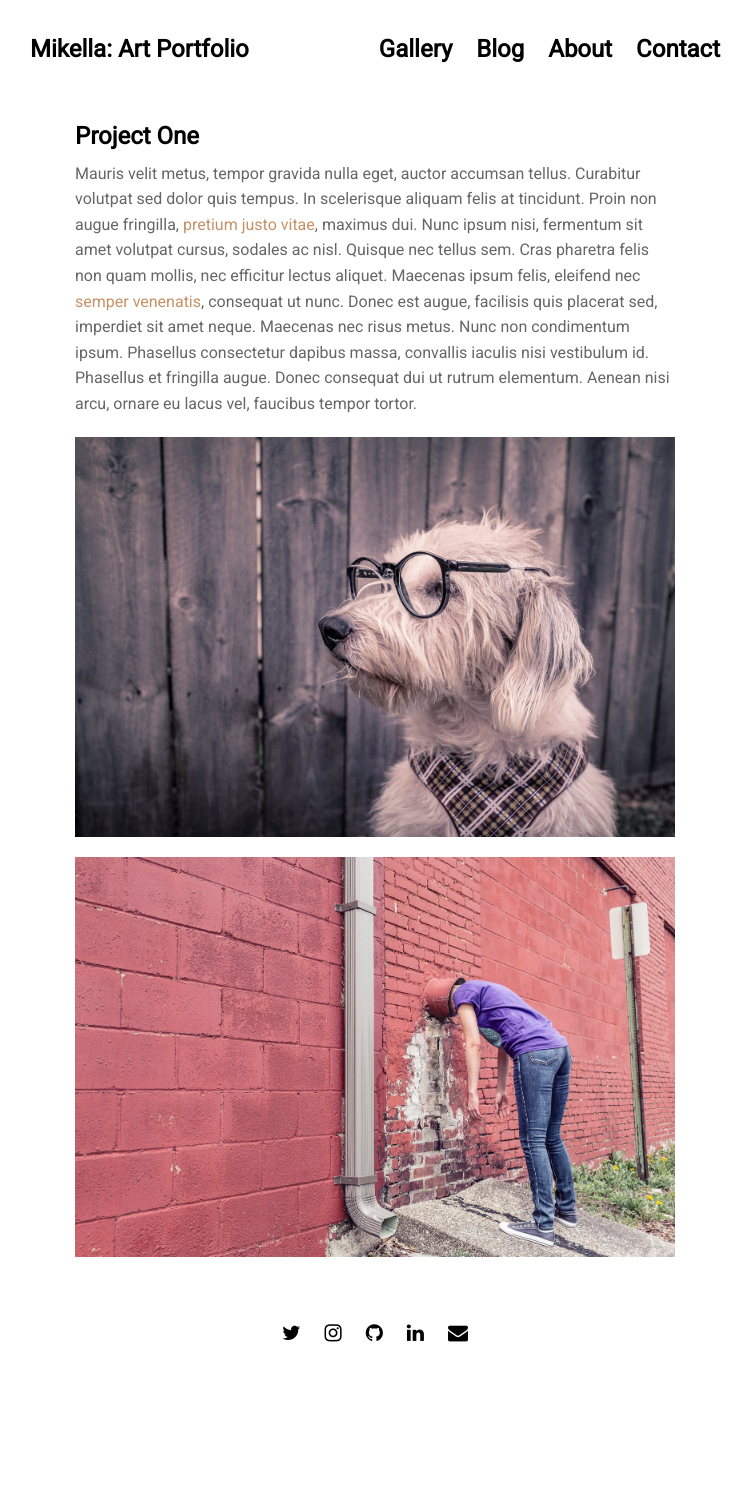
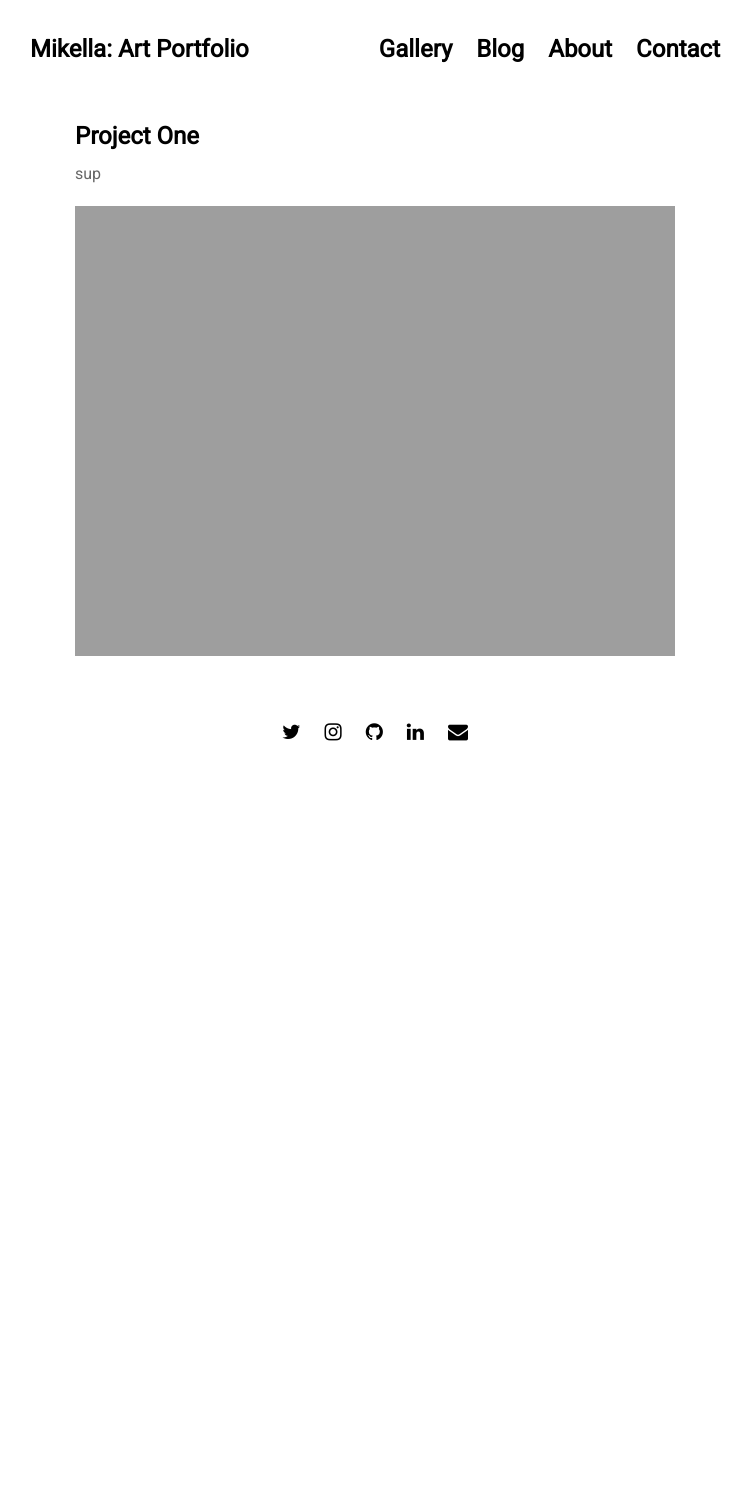
Before and after one commit to mdnuzen/mdnuzen.github.io, a Jekyll site: the page built from projects/proj-1.md, in a window 1280 px wide. Shown: the whole page, without its empty margins (265-1017 px from the left). Built offline with Jekyll 4.4.1, drawn with Linux system fonts in a browser that asks for light colours; nearby versions of some CDN libraries; after the commit the page ends 900 px from its top, so only the background shows below that.

Commit message:
edited settings project 1

```diff
--- a/_data/settings.yml
+++ b/_data/settings.yml
@@ -47,8 +47,7 @@ about: >
 contact: >
   # Contact
 
-  You may contact me [through my email](mailto:l.nguyen.paul@gmail.com) or [tweet at me](https://twitter.com/intent/tweet?text=%40paululele) if you have any questions or would like to bring up any issues.
-
+  You may contact me [through my email](mailto:mdnuzen@gmail.com)
 #-------------------------------
 # Work Section
 
--- a/projects/proj-1.md
+++ b/projects/proj-1.md
@@ -2,8 +2,10 @@
 layout: post
 title: 'Project One'
 ---
-Mauris velit metus, tempor gravida nulla eget, auctor accumsan tellus. Curabitur volutpat sed dolor quis tempus. In scelerisque aliquam felis at tincidunt. Proin non augue fringilla, [pretium justo vitae](#), maximus dui. Nunc ipsum nisi, fermentum sit amet volutpat cursus, sodales ac nisl. Quisque nec tellus sem. Cras pharetra felis non quam mollis, nec efficitur lectus aliquet. Maecenas ipsum felis, eleifend nec [semper venenatis](#), consequat ut nunc. Donec est augue, facilisis quis placerat sed, imperdiet sit amet neque. Maecenas nec risus metus. Nunc non condimentum ipsum. Phasellus consectetur dapibus massa, convallis iaculis nisi vestibulum id. Phasellus et fringilla augue. Donec consequat dui ut rutrum elementum. Aenean nisi arcu, ornare eu lacus vel, faucibus tempor tortor.
+sup
 
-{% include image.html url="http://www.gratisography.com" image="projects/proj-1/dog.jpg" %}
+<!---{% include image.html url="http://www.gratisography.com" image="projects/proj-1/dog.jpg" %}--->
 
-{% include image.html url="http://www.gratisography.com" image="projects/proj-1/wall.jpg" %}
+{% include image.html image="projects/proj-1/yooongi4.png" %}
+
+<!---{% include image.html url="http://www.gratisography.com" image="projects/proj-1/wall.jpg" %}--->
```
Also changed, not shown: projects/proj-3.md (+3 -1 lines), 1 other file.
